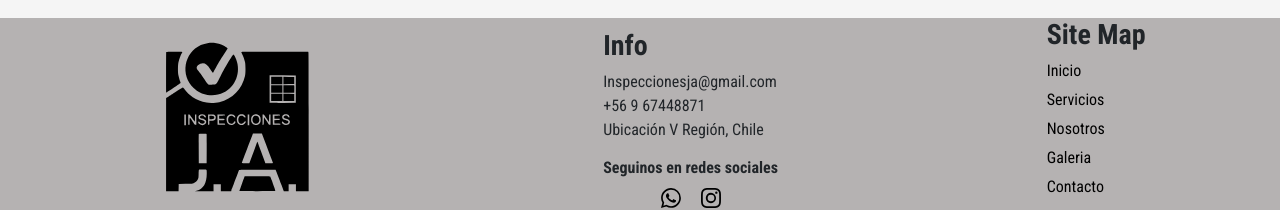
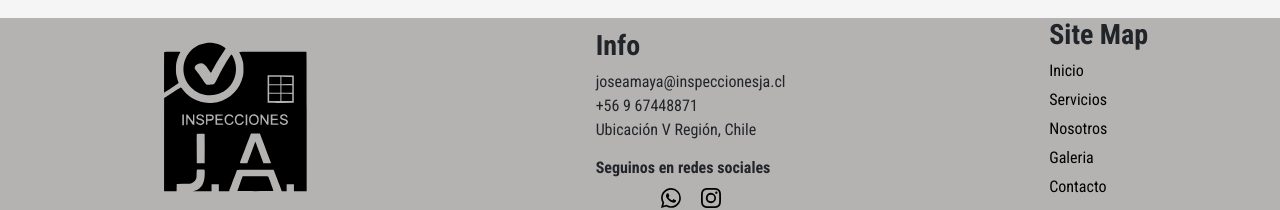
Before and after one commit to YoungNailliv/Inspecciones_ja, a website: page index.html in a window 1280 px wide. Shown: the part 3528-3738 px from the top of the page. Drawn offline with nearby package versions, Linux system fonts and the light colour scheme.

Commit message:
actualizado emails

```diff
--- a/index.html
+++ b/index.html
@@ -71,7 +71,7 @@
                 <h6>Servicio de inspección técnica.</h6>
                 <p>Expertos en la emisión de diagnósticos de propiedades.</p>
                 <div class="botones">
-                  <a href="mailto:contacto@inspecciones.cl" class="boton">
+                  <a href="mailto:joseamaya@inspeccionesja.cl" class="boton">
                     <img src="./asset/img/mail_logo.svg" alt="">
                     Correo
                   </a>
@@ -93,7 +93,7 @@
               <img src="./asset/img/sean-pollock-PhYq704ffdA-unsplash.jpg" class="d-block w-100" alt="...">
               <div class="carousel-caption  d-flex flex-column justify-content-center align-items-center texto_carrusel p-0">
                 <h3>Pide tu cotización <strong>AQUI</strong></h3>
-                <a href="mailto:contacto@inspeccionesja.cl" class="boton_cotizacion boton"><i class="bi bi-envelope-at"></i></a>
+                <a href="mailto:joseamaya@inspeccionesja.cl" class="boton_cotizacion boton"><i class="bi bi-envelope-at"></i></a>
               </div>
             </div>
           </div>
@@ -333,7 +333,7 @@
     <div class="info_footer">
       <h3><strong>Info</strong></h3>
       <ul>
-        <li>Inspeccionesja@gmail.com </li>
+        <li>joseamaya@inspeccionesja.cl </li>
         <li>+56 9 67448871</li>
         <li>Ubicación V Región, Chile</li>
       </ul>
```
Also changed, not shown: pages/contacto.html (+2 -2 lines), pages/galeria.html (+1 -1 lines), pages/nosotros.html (+1 -1 lines), pages/servicios.html (+1 -1 lines).
